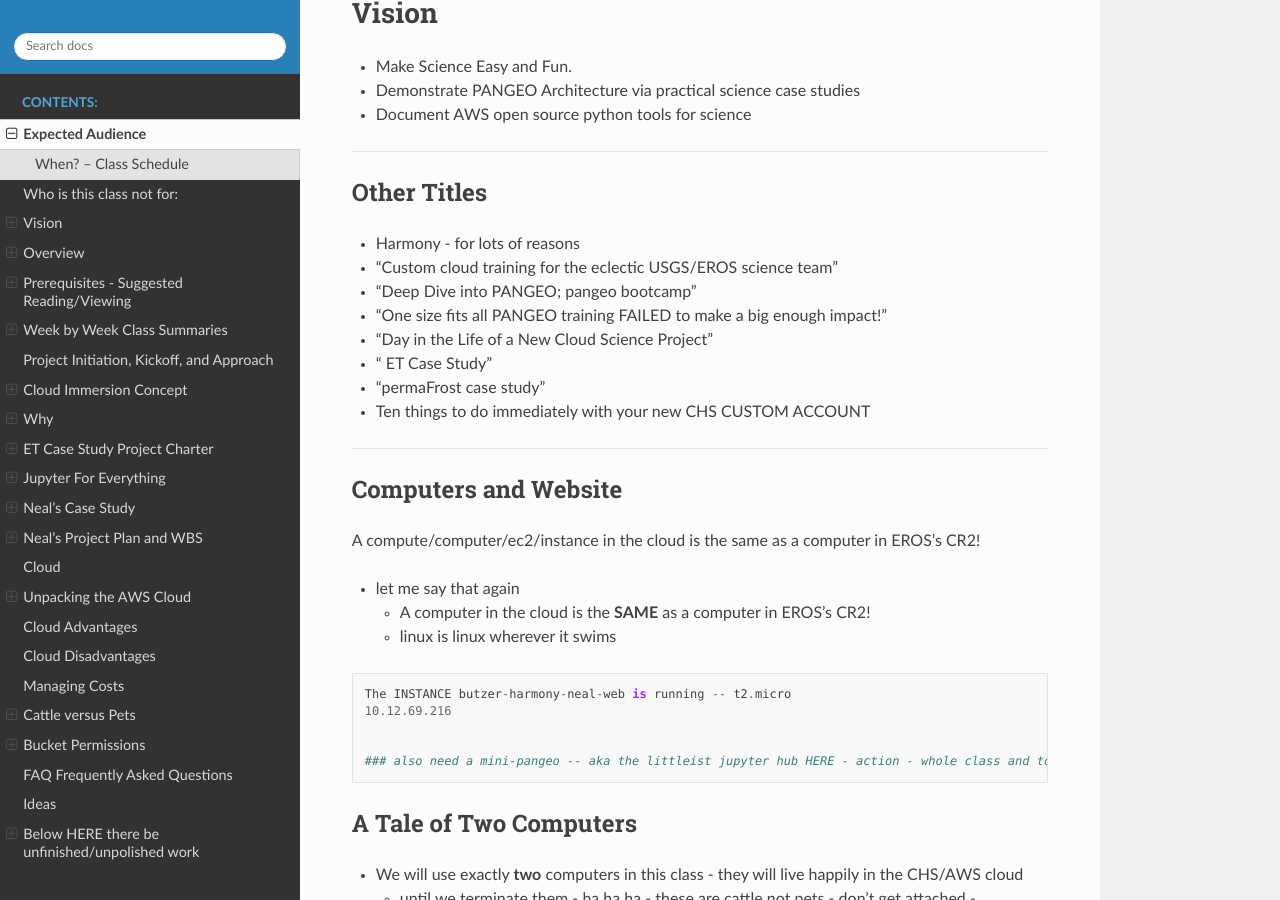
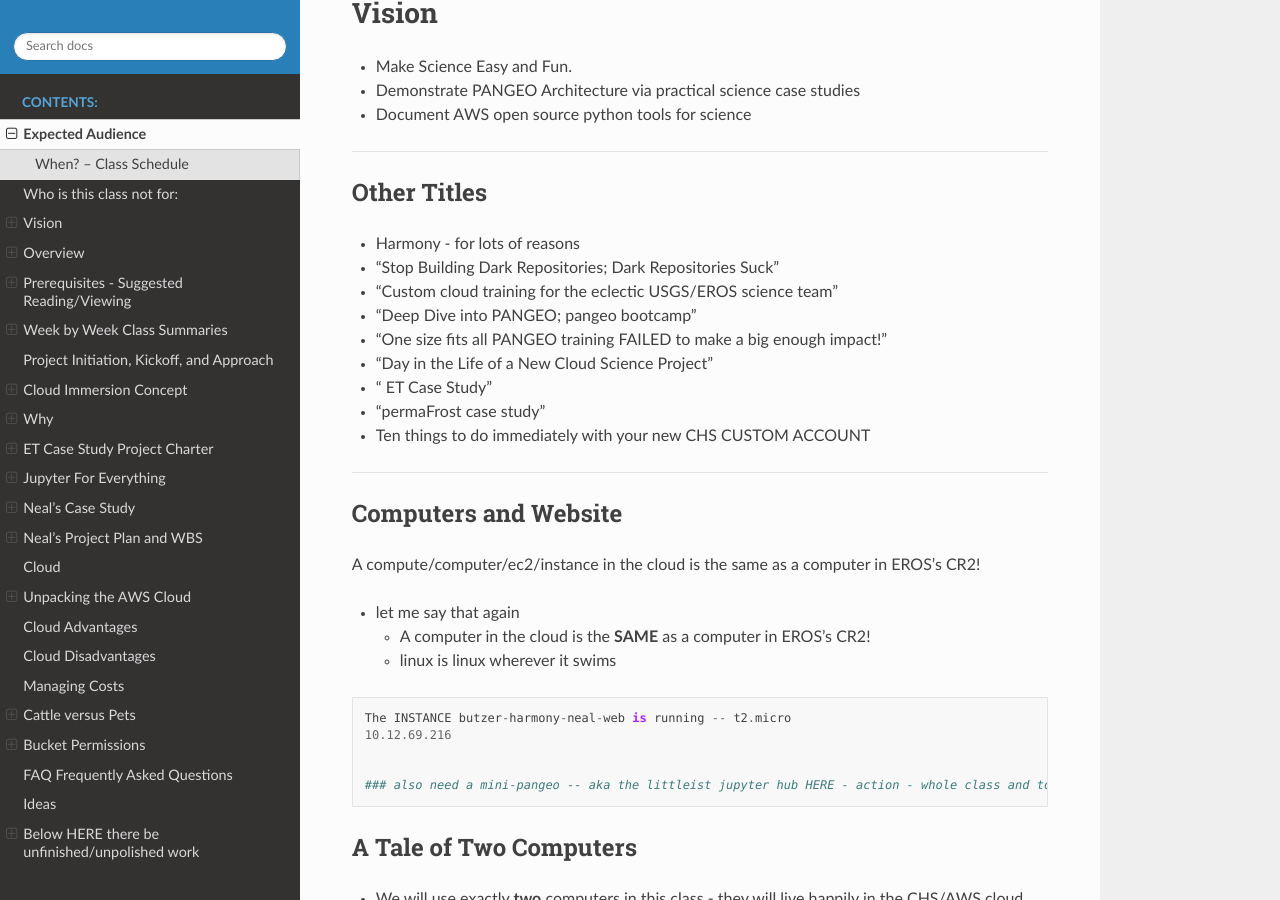
Before and after one commit to tonybutzer/harmony, a Sphinx documentation site: the page built from documentation/source/00define_ET.md, in a window 1280 px wide and 900 px high, scrolled down 1725 px. Built offline with Sphinx 7.4.7 and the Read the Docs theme 2.0.0, drawn with Linux system fonts in a browser that asks for light colours; pages that are not in the unit, such as notebooks, are missing from menus; some of the changed text lies outside the part shown.

Commit message:
automatic git update from Makefile

```diff
--- a/documentation/source/00define_ET.md
+++ b/documentation/source/00define_ET.md
@@ -43,6 +43,7 @@
 ## Other Titles
 
 - Harmony - for lots of reasons
+- "Stop Building Dark Repositories; Dark Repositories Suck"
 - "Custom cloud training for the eclectic USGS/EROS science team"
 - "Deep Dive into PANGEO; pangeo bootcamp"
 - "One size fits all PANGEO training FAILED to make a big enough impact!"
@@ -230,6 +231,7 @@
 - Docker is the deployment tool - as a leader you should demand docker in your projects - and EROS has plenty of docker experts and we will be growing these daily.
 - As a researcher - notebooks and now dashboards will make sharing your work easier
 - Data asset sharing in the cloud is way easier than portals, ftp, http, machine to machine etc - and this capability will explode in the next 3 years - lets be ready and let's share the burden
+- Eliminate the waste of replication inherent in "Dark Repositories"
 - People complain about human silos and fiefdoms - in the cloud and with tools like M$ Teams we have the ability to complain by creating a healthy collaborative space free from over management and segmentation.
 - Thanks for sitting in on these classes/discussions its important that we span some of the natural chasms in an organization
 
```
